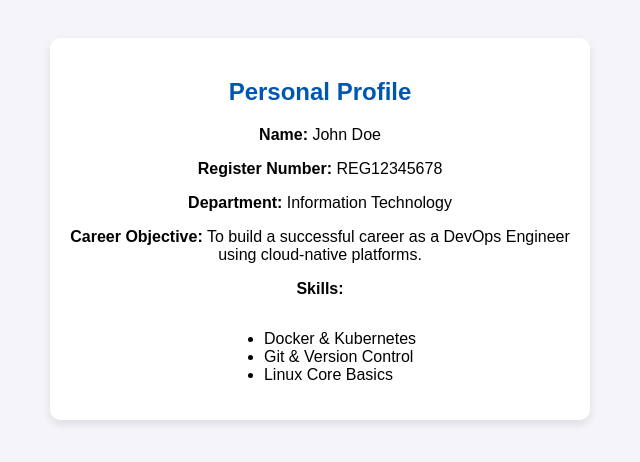
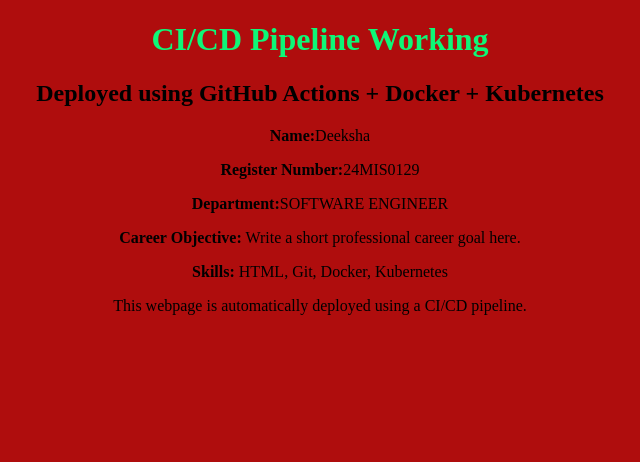
Before and after one commit to Deeksha-03120/personal-profile-app, a plain HTML site: page index.html in a window 1280 px wide. Shown: the whole page, without its empty margins (320-960 px from the left). Drawn offline with Linux system fonts and the light colour scheme.

Commit message:
Update index.html with personal profile details

```diff
--- a/index.html
+++ b/index.html
@@ -1,28 +1,29 @@
 <!DOCTYPE html>
-<html lang="en">
+<html>
 <head>
-    <meta charset="UTF-8">
-    <title>Personal Profile</title>
-    <style>
-        body { font-family: Arial, sans-serif; background-color: #f4f4f9; padding: 30px; text-align: center; }
-        .card { background: white; max-width: 500px; margin: 0 auto; padding: 20px; border-radius: 10px; box-shadow: 0 4px 8px rgba(0,0,0,0.1); }
-        h2 { color: #0056b3; }
-        ul { text-align: left; display: inline-block; }
-    </style>
+<title>CI/CD Demo</title>
+<style>
+body{
+text-align:center;
+font-family:Times New Roman;
+background-color:#af0d0d;
+}
+h1{
+color:#0ef777;
+}
+</style>
 </head>
 <body>
-    <div class="card">
-        <h2>Personal Profile</h2>
-        <p><strong>Name:</strong> John Doe</p>
-        <p><strong>Register Number:</strong> REG12345678</p>
-        <p><strong>Department:</strong> Information Technology</p>
-        <p><strong>Career Objective:</strong> To build a successful career as a DevOps Engineer using cloud-native platforms.</p>
-        <p><strong>Skills:</strong></p>
-        <ul>
-            <li>Docker & Kubernetes</li>
-            <li>Git & Version Control</li>
-            <li>Linux Core Basics</li>
-        </ul>
-    </div>
+<h1>CI/CD Pipeline Working</h1>
+<h2>Deployed using GitHub Actions + Docker + Kubernetes</h2>
+
+<!-- Put your personal details here -->
+<p><strong>Name:</strong>Deeksha</p>
+<p><strong>Register Number:</strong>24MIS0129</p>
+<p><strong>Department:</strong>SOFTWARE ENGINEER</p>
+<p><strong>Career Objective:</strong> Write a short professional career goal here.</p>
+<p><strong>Skills:</strong> HTML, Git, Docker, Kubernetes</p>
+
+<p>This webpage is automatically deployed using a CI/CD pipeline.</p>
 </body>
 </html>
```
